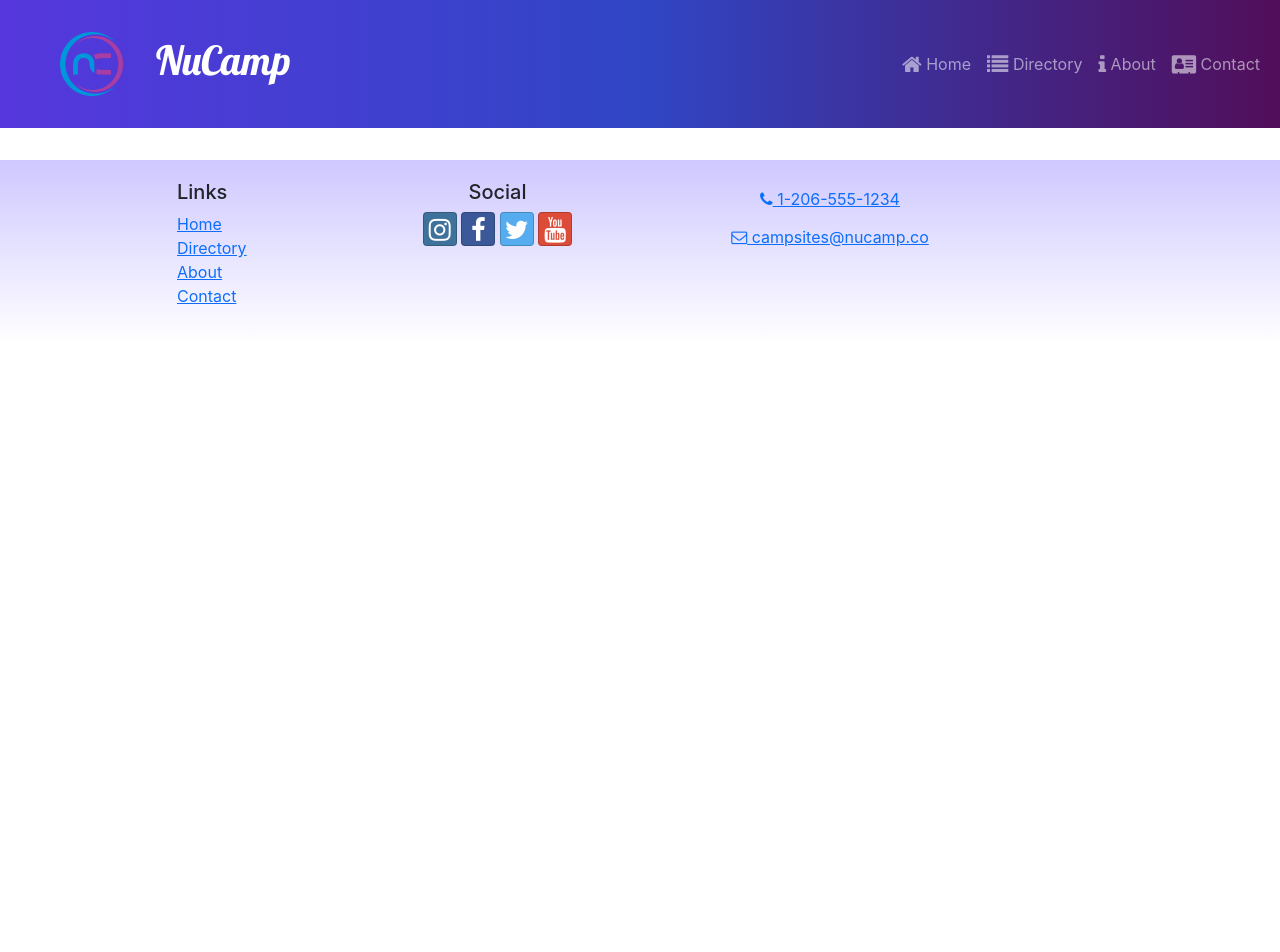
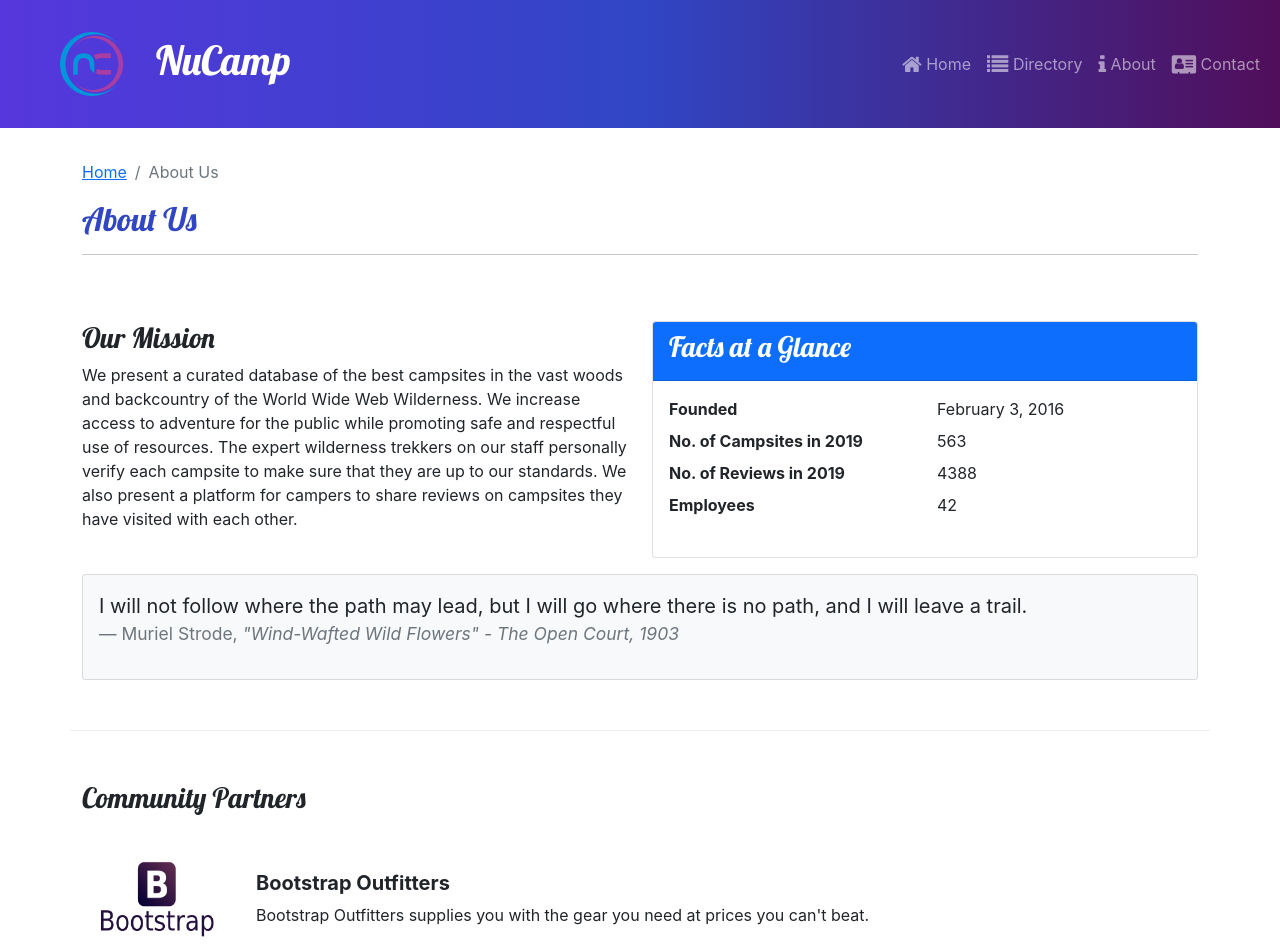
Before and after one commit to XuanN03/nucampsiteReact, a React (Create React App) app: page /about in a window 1280 px wide. Shown: the top 952 px of the page. Before the commit the page ends 800 px from the top, so only its background shows below. Built offline with nearby package versions, Linux system fonts and the light colour scheme.

Commit message:
added about page and partner list

```diff
--- a/src/App.js
+++ b/src/App.js
@@ -10,6 +10,7 @@ import Footer from './components/Footer';
 import CampsiteDetailPage from './pages/CampsiteDetailPage';
 import './App.css';
 import { Form } from 'reactstrap';
+import AboutPage from './pages/AboutPage';
 
 function App() {
   return (
@@ -20,6 +21,7 @@ function App() {
         <Route path='contact' element={<ContactPage />} />
         <Route path='directory' element={<CampsitesDirectoryPage />}/>
         <Route path='directory/:campsiteId' element={<CampsiteDetailPage />} />
+        <Route path='about' element={<AboutPage />} />
       </Routes>
       <Footer/>
     </div>
--- a/src/features/display/DisplayList.js
+++ b/src/features/display/DisplayList.js
@@ -2,9 +2,10 @@ import { Col, Row } from "reactstrap";
 import DisplayCard from './DisplayCard';
 import { selectFeaturedCampsite } from "../campsites/campsitesSlice";
 import { selectFeaturedPromotion } from "../promotions/promotionsSlice";
+import { selectFeaturedPartner } from "../partners/partnersSlice";
 
 const DisplayList = () =>{
-    const items = [selectFeaturedCampsite(), selectFeaturedPromotion()];
+    const items = [selectFeaturedCampsite(), selectFeaturedPromotion(), selectFeaturedPartner()];
 
     return (
         <Row>
--- /dev/null
+++ b/src/features/partners/Partner.js
@@ -0,0 +1,17 @@
+const Partner = ({partner}) => {
+    if (partner) {
+        const { image, name, description } = partner;
+        return (
+            <>
+                <img src={image} alt={name} style={{width:'150px'}} />
+                <div className="m-4">
+                    <h5 className='fw-bold'>{name}</h5>
+                    {description}
+                </div>
+            </>
+        );
+    }
+    return null;
+};
+
+export default Partner;
--- /dev/null
+++ b/src/features/partners/PartnersList.js
@@ -0,0 +1,20 @@
+import { Col } from "reactstrap";
+import Partner from "./Partner";
+import { selectAllPartners } from "./partnersSlice";
+
+const PartnersList = () => {
+    const partners = selectAllPartners();
+    return (
+        <Col className='mt-4'>
+            {partners.map((partner) => {
+                return (
+                    <div className="d-flex mb-5" key={partner.id} >
+                        <Partner partner={partner} />
+                    </div>
+                )
+            })}
+        </Col>
+    )
+}
+
+export default PartnersList;
--- /dev/null
+++ b/src/features/partners/partnersSlice.js
@@ -0,0 +1,9 @@
+import { PARTNERS } from '../../app/shared/PARTNERS';
+
+export const selectAllPartners = () => {
+    return PARTNERS;
+};
+
+export const selectFeaturedPartner = () => {
+    return PARTNERS.find((partner) => partner.featured);
+};
--- /dev/null
+++ b/src/pages/AboutPage.js
@@ -0,0 +1,73 @@
+import { Col, Row, Container, Card, CardBody, CardHeader } from 'reactstrap';
+import SubHeader from '../components/SubHeader';
+import PartnersList from '../features/partners/PartnersList';
+
+const AboutPage = () => {
+    return(
+        <Container>
+            <SubHeader current='About Us' />
+            <Row className='row-content' >
+                <Col sm='6' >
+                    <h3>Our Mission</h3>
+                    <p>
+                        We present a curated database of the best campsites in the
+                        vast woods and backcountry of the World Wide Web Wilderness.
+                        We increase access to adventure for the public while
+                        promoting safe and respectful use of resources. The expert
+                        wilderness trekkers on our staff personally verify each
+                        campsite to make sure that they are up to our standards. We
+                        also present a platform for campers to share reviews on
+                        campsites they have visited with each other.
+                    </p>
+                </Col>
+                <Col sm='6' >
+                    <Card>
+                        <CardHeader className='bg-primary text-white'>
+                            <h3>Facts at a Glance</h3>
+                        </CardHeader>
+                        <CardBody>
+                            <dl className='row'>
+                                <dt className='col-6'>Founded</dt>
+                                <dd className='col-6'>February 3, 2016</dd>
+                                <dt className='col-6'>No. of Campsites in 2019</dt>
+                                <dd className='col-6'>563</dd>
+                                <dt className='col-6'>No. of Reviews in 2019</dt>
+                                <dd className='col-6'>4388</dd>
+                                <dt className='col-6'>Employees</dt>
+                                <dd className='col-6'>42</dd>
+                            </dl>
+                        </CardBody>
+                    </Card>
+                </Col>
+                <Col>
+                    <Card className='bg-light mt-3'>
+                        <CardBody >
+                            <blockquote className='blockquote'>
+                                <p>
+                                I will not follow where the path may lead, but I
+                                    will go where there is no path, and I will leave
+                                    a trail.
+                                </p>
+                                <footer className='blockquote-footer'>
+                                    Muriel Strode,{' '}
+                                    <cite title='Source Title'>
+                                        "Wind-Wafted Wild Flowers" - The Open Court,
+                                        1903
+                                    </cite>
+                                </footer>
+                            </blockquote>
+                        </CardBody>
+                    </Card>
+                </Col>
+            </Row>
+            <Row className='row-content' >
+                <Col xs='12'>
+                    <h3>Community Partners</h3>
+                </Col>
+                <PartnersList />
+            </Row>
+        </Container>
+    );
+};
+
+export default AboutPage;
```
